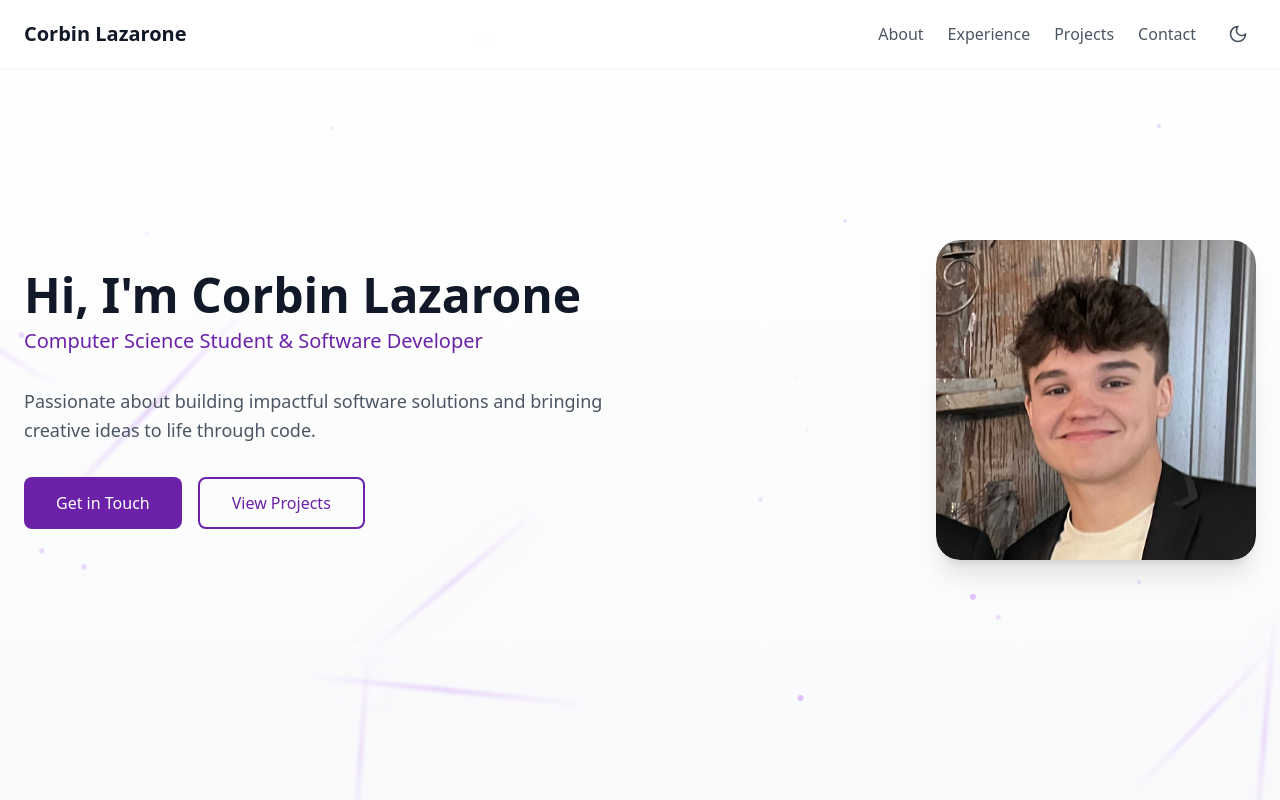
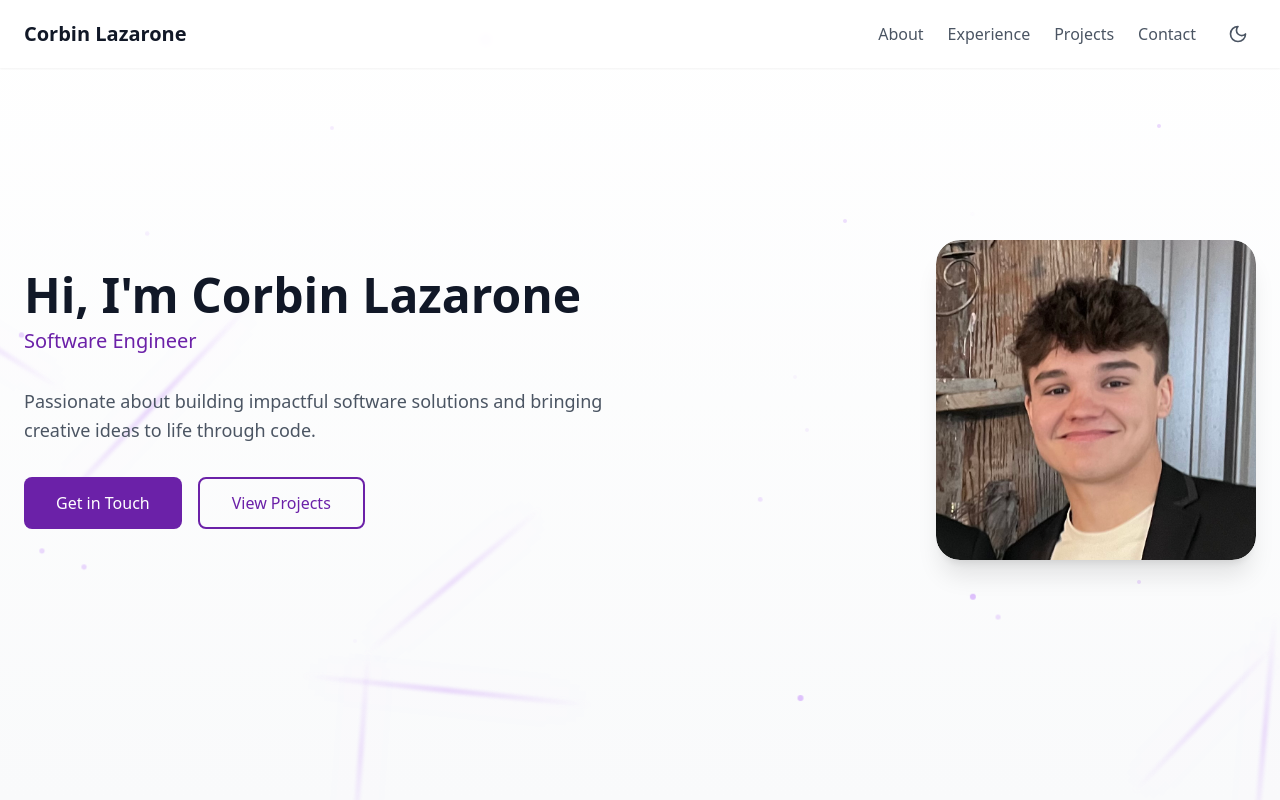
Before and after one commit to corbinlazarone/corbin-website, a Next.js app: page / in a window 1280 px wide. Shown: the top 800 px of the page. Built offline with nearby package versions, Linux system fonts and the light colour scheme.

Commit message:
updated title

```diff
--- a/src/app/components/Hero.tsx
+++ b/src/app/components/Hero.tsx
@@ -76,7 +76,7 @@ export default function Hero() {
                 Hi, I&apos;m Corbin Lazarone
               </h1>
               <p className="text-xl text-purple-800 dark:text-purple-400">
-                Computer Science Student & Software Developer
+                Software Engineer
               </p>
             </div>
             <p className="text-gray-600 dark:text-gray-300 text-lg leading-relaxed">
```
